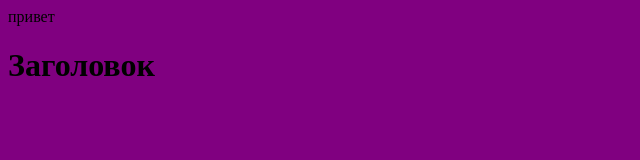
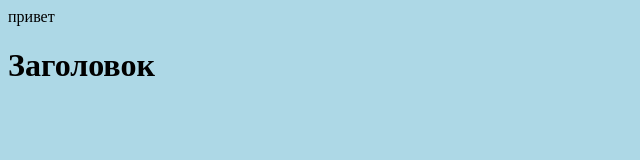
Before and after one commit to karl-taylor/justgithub, a plain HTML site: page index.html in a window 1280 px wide. Shown: the whole page, without its empty margins (0-640 px from the left). Drawn offline with Linux system fonts and the light colour scheme.

Commit message:
add lightblue bg

```diff
--- a/style.css
+++ b/style.css
@@ -1,3 +1,3 @@
 body {
-	background: purple
+	background: lightblue
 }
```
